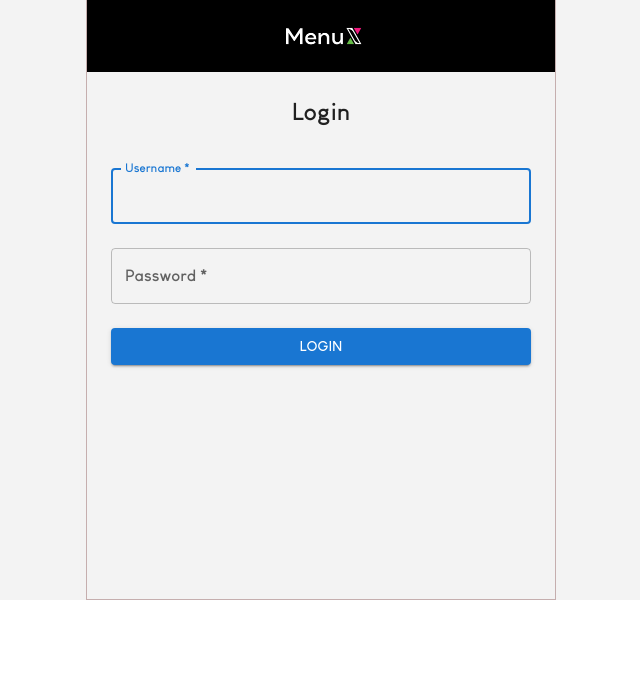
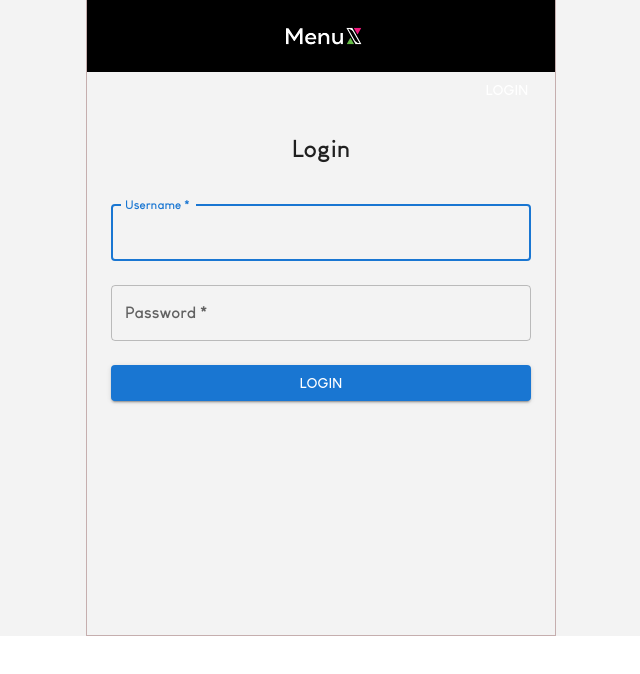
Before and after one commit to mshahid538/menux-web3, a React (Create React App) app in the folder client/: page /login in a window 1280 px wide. Shown: the top 674 px of the page, without its empty margins (319-959 px from the left). Built offline with nearby package versions, Linux system fonts and the light colour scheme; a web font is replaced by a local one.

Commit message:
login button on header

```diff
--- a/client/src/components/Header/Header.js
+++ b/client/src/components/Header/Header.js
@@ -1,14 +1,24 @@
-import React from 'react'
-import "./index.css"
-import { Box } from '@mui/material'
-import logo from "../../assets/img/logo.png"
+import React from "react";
+import "./index.css";
+import { Grid, Box, Button } from "@mui/material";
+import logo from "../../assets/img/logo.png";
+import { useNavigate } from "react-router-dom";
 
 function Header() {
+  const navigate = useNavigate();
+
   return (
-    <Box className='header'>
-           <img src={logo}/>
-    </Box>
-  )
+    <>
+      <Box className="header">
+        <img src={logo} />
+      </Box>
+      <Box className="login">
+        <Button style={{ color: "white" }} onClick={() => navigate("/login")}>
+          Login
+        </Button>
+      </Box>
+    </>
+  );
 }
 
-export default Header
+export default Header;
--- a/client/src/components/Header/index.css
+++ b/client/src/components/Header/index.css
@@ -1,7 +1,14 @@
-.header{
-    background: black;
-    width: 100% !important;
-    display: flex;
-    justify-content: center;
-    height: 9vh;
+.header {
+  background: black;
+  width: 100% !important;
+  display: flex;
+  justify-content: center;
+  height: 9vh;
 }
+
+.login {
+  display: flex;
+  /* width: 50% !important; */
+  justify-content: right;
+  padding-right: 1rem;
+}
--- a/client/src/components/Login/Login.jsx
+++ b/client/src/components/Login/Login.jsx
@@ -63,7 +63,7 @@ function Login() {
     <Grid component="main" maxWidth="s" style={{ height: "100%" }}>
       <div style={{ paddingBottom: "50%" }}>
         <Grid>
-          <Header />
+          <Header logoPosition={"true"} />
         </Grid>
 
         <Grid sx={{ m: 3 }}>
```
